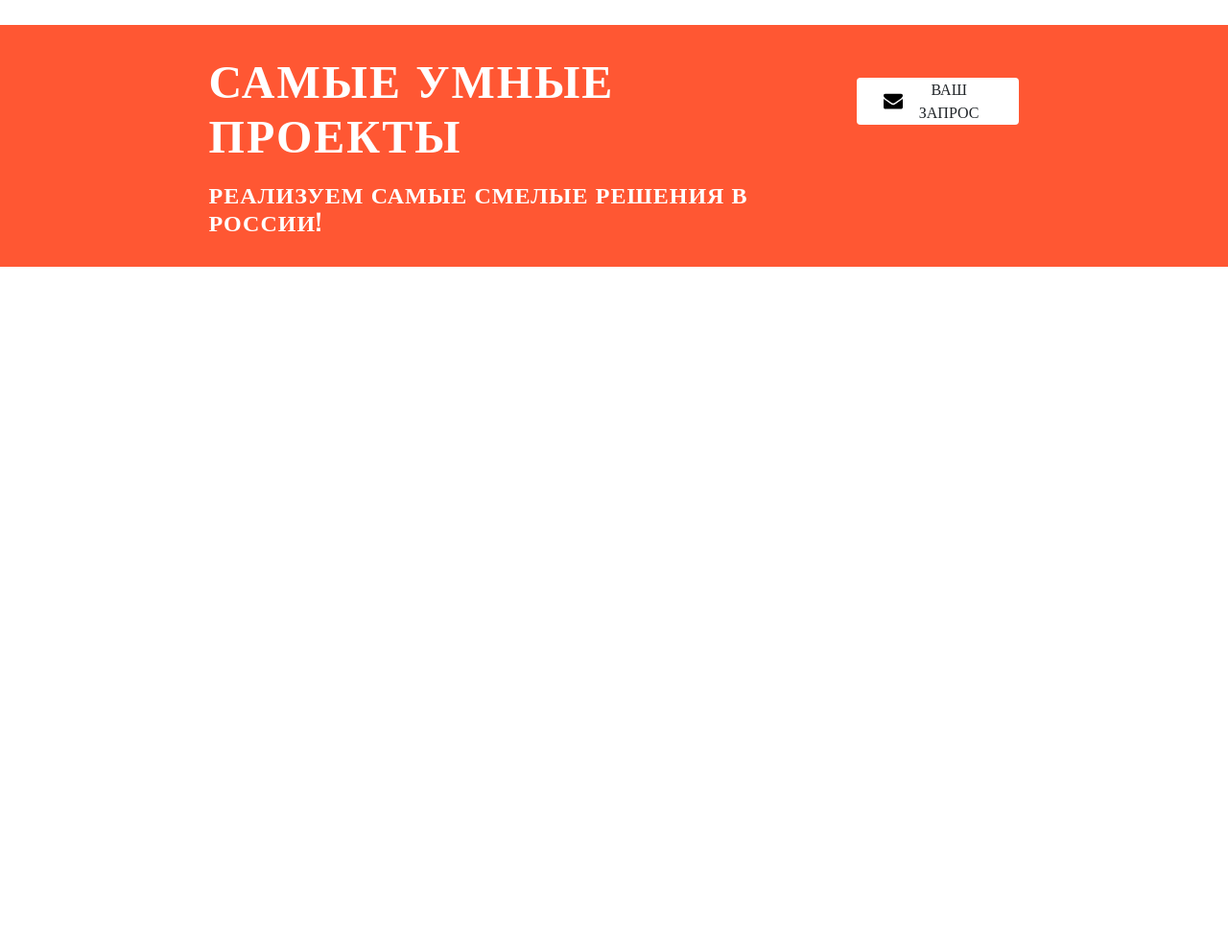
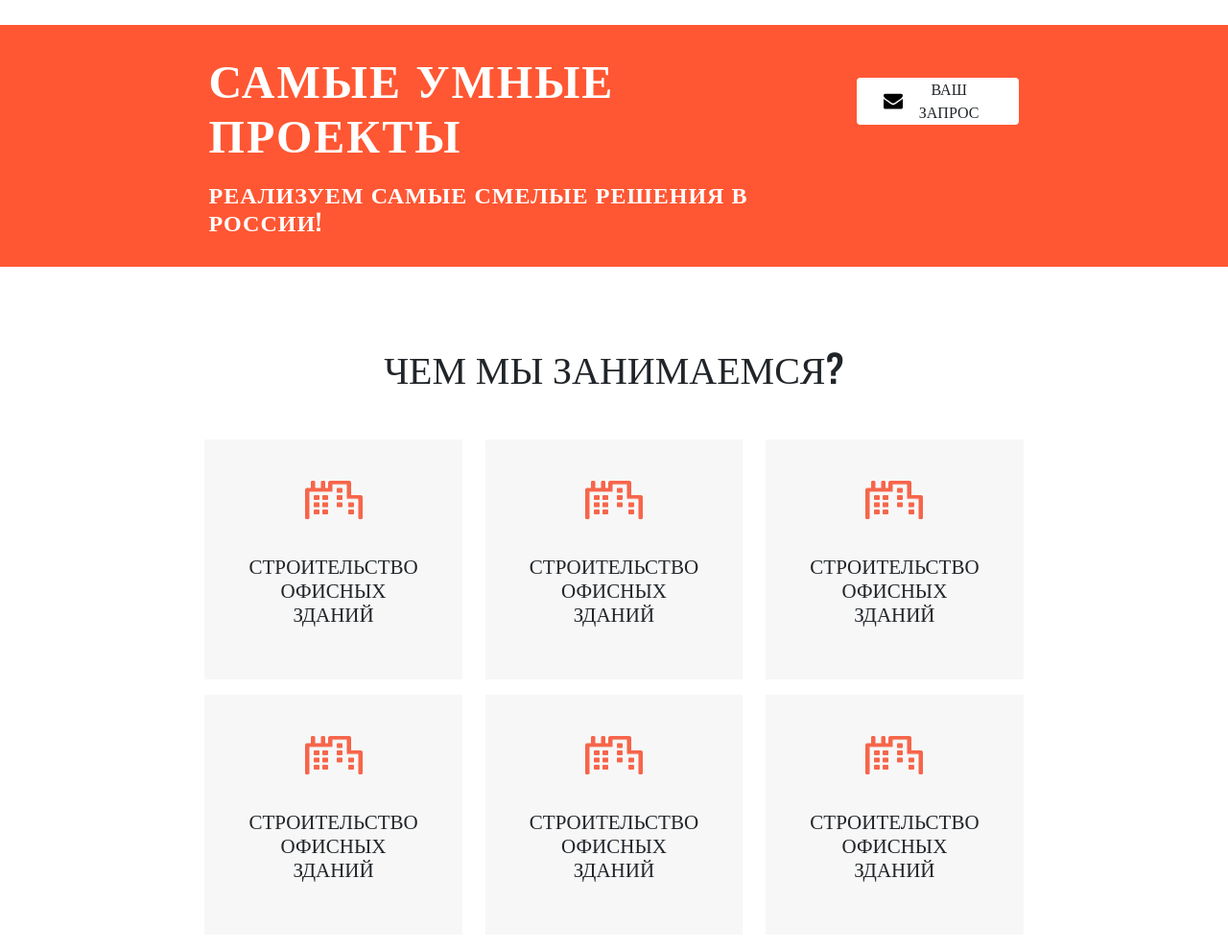
Before and after one commit to NikolayEkaterinin/site_example, a website built with webpack: page index.html in a window 1280 px wide. Shown: the part 1448-2438 px from the top of the page at 96% size. Before the commit the page ends 1726 px from the top, so only its background shows below. Built offline with nearby package versions, Linux system fonts and the light colour scheme.

Commit message:
Верстка блока services

```diff
--- a/css/style.css
+++ b/css/style.css
@@ -221,7 +221,7 @@ button.burger:hover {
 .project {
   display: flex;
   margin-top: 8vh;
-  justify-content: center; /* Центрирование всех элементов внутри */
+
   align-items: center; /* Центрирование по вертикали */
   flex-direction: column; /* Размещение элементов в столбик */
 }
@@ -397,3 +397,61 @@ button.burger:hover {
   }
 
 }
+
+/* services*/
+
+/* services */
+.services {
+  margin-top: 10vh;
+  display: flex;
+  flex-direction: column;
+  align-items: center !important;
+  justify-content: center !important;
+}
+
+.services .row {
+  display: flex;
+  flex-wrap: wrap; /* Позволяет переносить элементы, если места не хватает */
+  justify-content: space-between; /* Равномерное распределение элементов */
+  gap: 16px; /* Задаёт отступы между элементами */
+  margin-bottom: 16px;
+}
+
+.services .service {
+  display: flex;
+  flex-direction: column; /* Внутри элемента изображение и текст выстраиваются вертикально */
+  align-items: center; /* Центрирование внутри каждого .service */
+  width: calc(33.33% - 16px); /* Устанавливаем ширину для 3 элементов в строке, с учётом отступов */
+  box-sizing: border-box; /* Учитываем padding и border в расчёте ширины */
+}
+
+.service img {
+  width: 60px;
+  height: 40px;
+  margin-bottom: 10px; /* Отступ между изображением и текстом */
+}
+
+.services__title h1 {
+  text-align: center;
+  margin-bottom: 36px;
+  text-transform: uppercase;
+  font-family: "Oswald", serif;
+  flex-direction: 500;
+}
+
+.services h3 {
+  font-size: 21px;
+  text-align: center;
+  text-transform: uppercase;
+  font-family: "Oswald", serif;
+  flex-direction: 500;
+
+  padding: 10%;
+}
+
+.service {
+  width: 350px;
+  height: 250px;
+  background: #F7F7F7;
+  padding: 5% 5%;
+}
--- a/index.html
+++ b/index.html
@@ -143,6 +143,42 @@
 </div>
 <script src="js/app.js"></script>
 
+<!-- services -->
+
+<div class="services">
+  <div class="row services__title col-lg-8 col-md-8">
+    <h1>чем мы занимаемся?</h1>
+  </div>
+  <div class="row  col-lg-8 col-md-8">
+    <div class="service">
+      <img src="img/services.png">
+      <h3>строительство офисных зданий</h3>
+    </div>
+    <div class="service">
+      <img src="img/services.png">
+      <h3>строительство офисных зданий</h3>
+    </div>
+    <div class="service">
+      <img src="img/services.png">
+      <h3>строительство офисных зданий</h3>
+    </div>
+  </div>
+  <div class="row  col-lg-8 col-md-8">
+    <div class="service">
+      <img src="img/services.png">
+      <h3>строительство офисных зданий</h3>
+    </div>
+    <div class="service">
+      <img src="img/services.png">
+      <h3>строительство офисных зданий</h3>
+    </div>
+    <div class="service">
+      <img src="img/services.png">
+      <h3>строительство офисных зданий</h3>
+    </div>
+  </div>
+</div>
+
 <!-- Подключаем Bootstrap JS и Popper (для работы с выпадающими меню) -->
 <script
   src="https://cdn.jsdelivr.net/npm/bootstrap@5.1.3/dist/js/bootstrap.bundle.min.js"></script>
```
Also changed, not shown: img/services.png (added).
